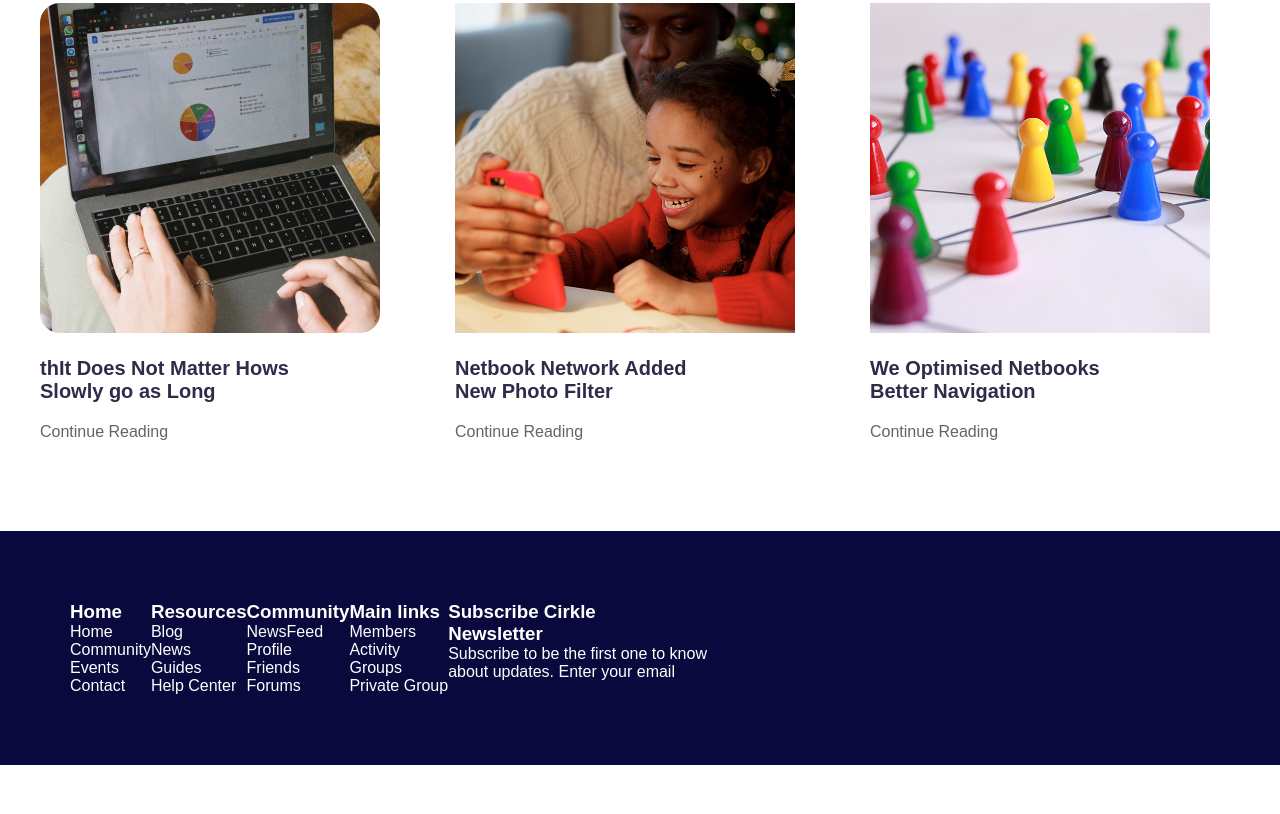
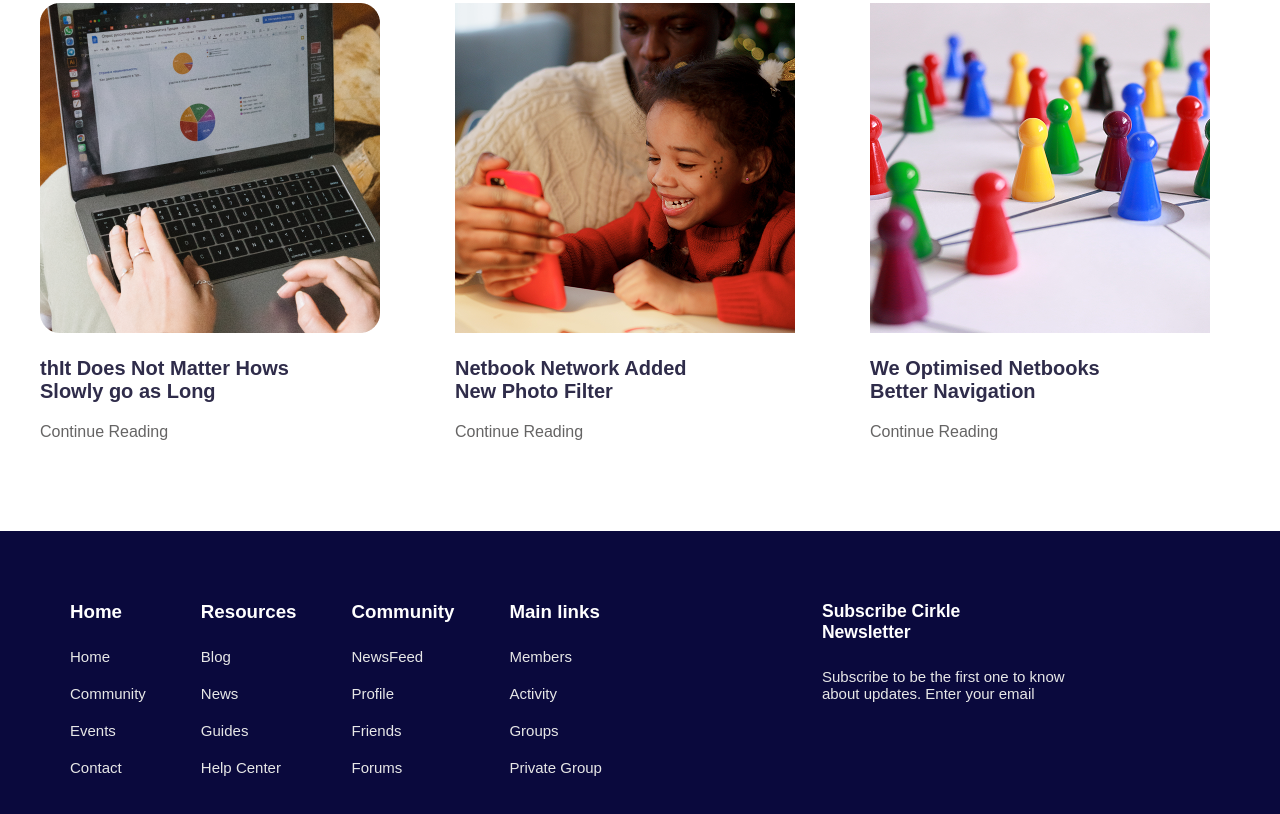
Before and after one commit to benshojonov/Home-work-5, a plain HTML site: page index.html in a window 1280 px wide. Shown: the part 4012-4826 px from the top of the page. Before the commit the page ends 4777 px from the top, so only its background shows below. Drawn offline with Linux system fonts and the light colour scheme.

Commit message:
section8

```diff
--- a/style.css
+++ b/style.css
@@ -372,10 +372,35 @@ span{
     color: white;
 }
 .obshiy3{
+    margin: auto;
+    max-width: 1200px;
     display: flex;
     padding: 70px;
+    gap: 220px;
 
 }
 .boxin{
     display: flex;
+    gap: 55px;
 }
+.text h3{
+
+    color: #FFFFFF;
+    margin-bottom: 25px;
+    font-family: sans-serif;
+}
+.text p{
+    font-size: 15px;
+    color: #E7E7E7;
+    margin-bottom: 20px;
+}
+.right10 h3{
+    color: #FFFFFF;
+    margin-bottom: 25px;
+    font-family: sans-serif;
+}
+.right10{
+     font-size: 15px;
+    color: #E7E7E7;
+    margin-bottom: 20px;
+}
```
